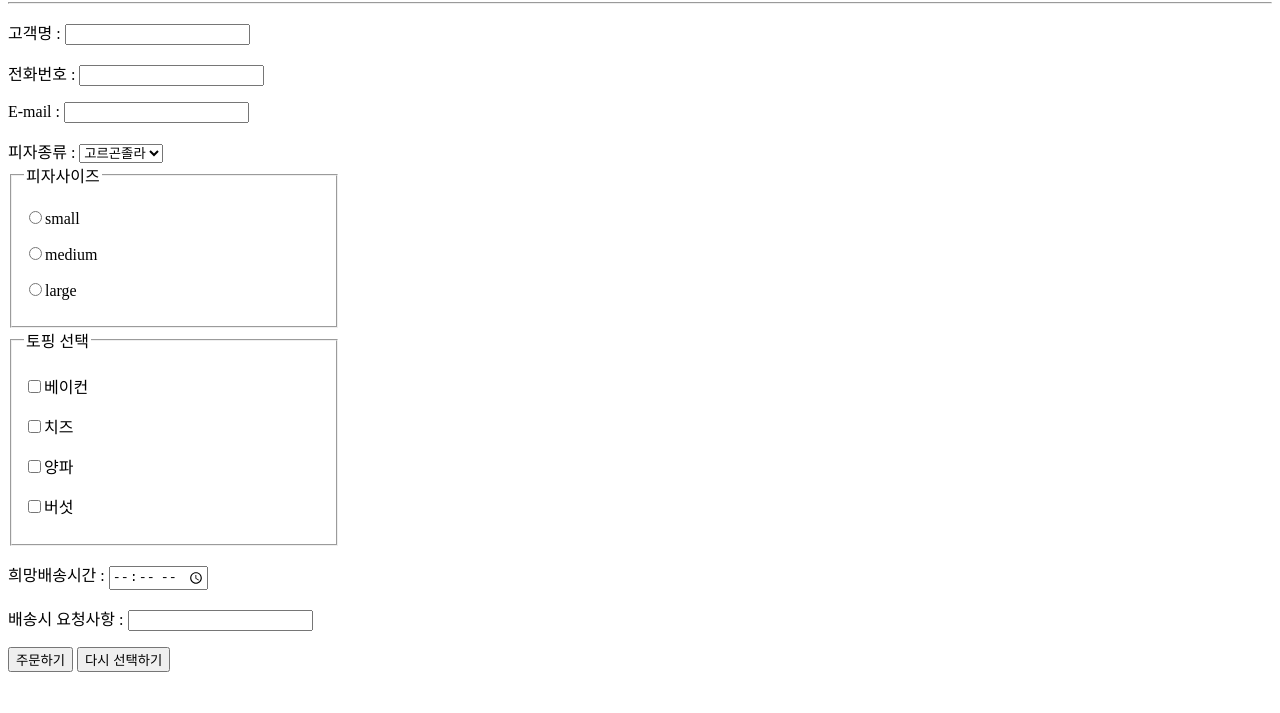
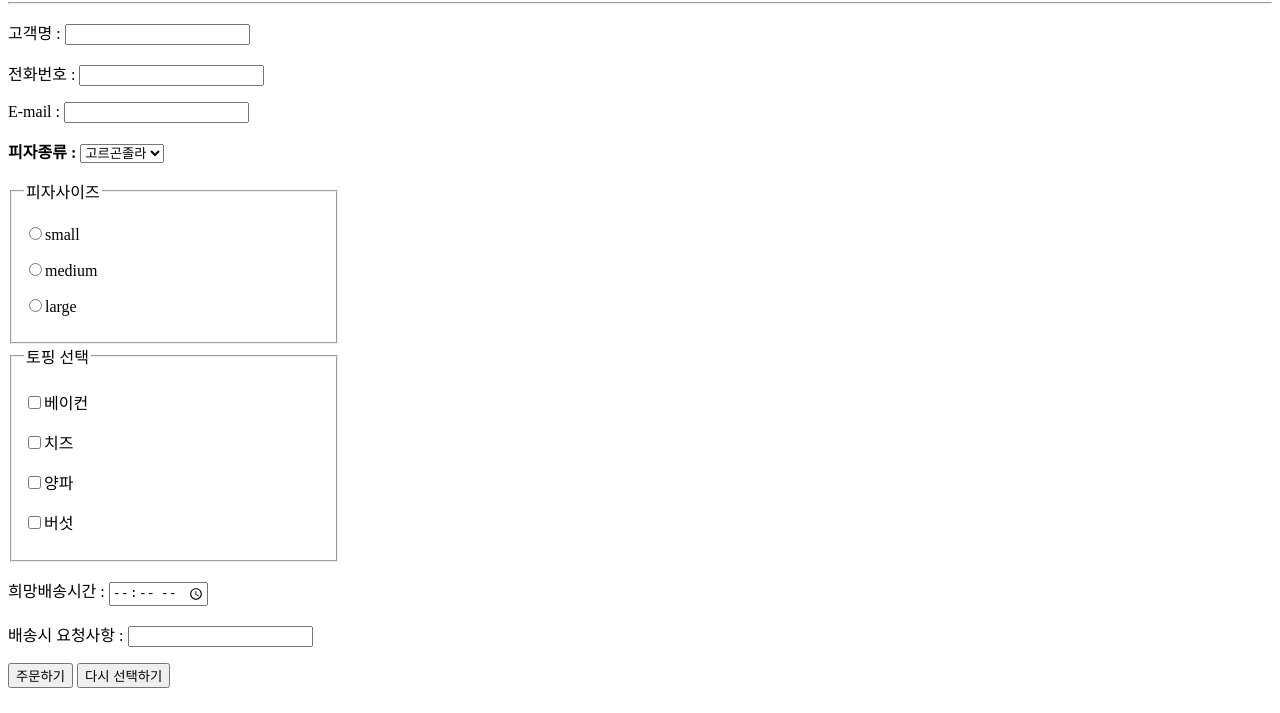
Before and after one commit to OBER-ju/OBER, a plain HTML site: page pizza.html in a window 1280 px wide. Shown: the part 87-800 px from the top of the page. Drawn offline with Linux system fonts and the light colour scheme.

Commit message:
Add files via upload

```diff
--- a/pizza.html
+++ b/pizza.html
@@ -13,13 +13,13 @@
     <p>고객명 : <input type="text"></p>
     <p>전화번호 : <input type="text" ></p>
     <p>E-mail : <input type="text"></p>
-    피자종류 : <select name="피자종류" id="피짜피짜">
+    <p><b>피자종류 :</b> <select name="피자종류" id="피짜피짜">
         <option value="고르곤졸라">고르곤졸라</option>
         <option value="콤비네이션">콤비네이션</option>
         <option value="페퍼로니">페퍼로니</option>
         <option value="갈릭갈릭">갈릭갈릭</option>
         <option value="하와이안">하와이안</option>
-    </select>
+    </select></p>
     <fieldset style="width: 300px;">
         <legend>피자사이즈</legend>
         <p><input type="radio" name="psize" value="small">small</p>
```
